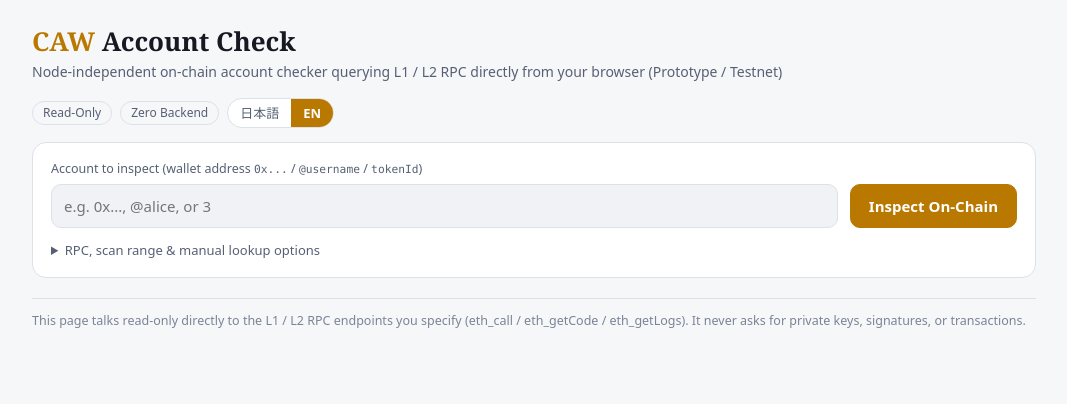
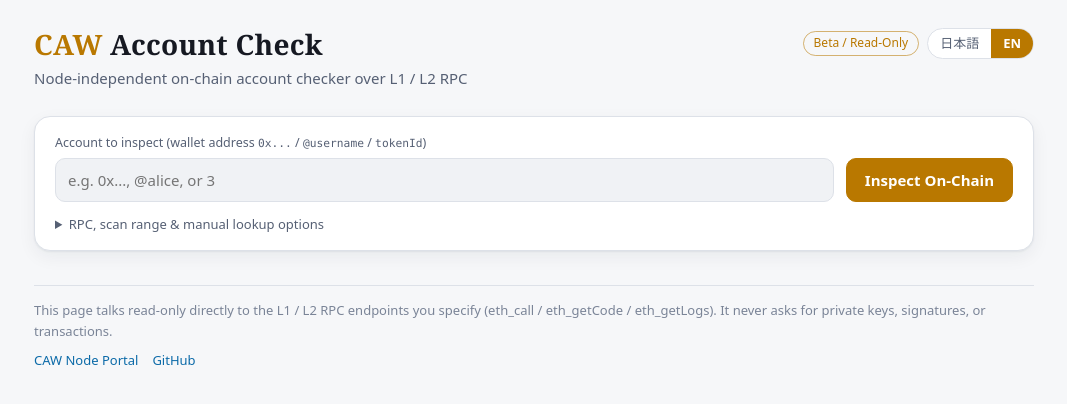
Before and after one commit to Caw-Lab/caw-account-check, a plain HTML site: page index.html in a window 1280 px wide. Shown: the whole page, without its empty margins (106-1173 px from the left). Drawn offline with Linux system fonts and the light colour scheme.

Commit message:
style(ui): align header, lang toggle, and card styling with CAW Node Portal

```diff
--- a/app.js
+++ b/app.js
@@ -540,6 +540,9 @@ function applyLang() {
   for (const el of document.querySelectorAll('[data-i18n-placeholder]')) {
     el.setAttribute('placeholder', t(el.dataset.i18nPlaceholder));
   }
+  for (const el of document.querySelectorAll('[data-i18n-title]')) {
+    el.setAttribute('title', t(el.dataset.i18nTitle));
+  }
   renderAllSnapshot();
 }
 
--- a/index.html
+++ b/index.html
@@ -21,6 +21,7 @@
   --ok: #5fd08a;
   --warn: #f0c14b;
   --bad: #ef6f8f;
+  --shadow: 0 1px 0 rgba(255,255,255,.03) inset, 0 8px 24px rgba(0,0,0,.25);
 }
 @media (prefers-color-scheme: light) {
   :root {
@@ -37,6 +38,7 @@
     --ok: #1f8f4e;
     --warn: #9a7300;
     --bad: #c23a63;
+    --shadow: 0 1px 2px rgba(20,30,50,.06), 0 6px 18px rgba(20,30,50,.06);
   }
 }
 
@@ -45,7 +47,7 @@ body {
   margin: 0;
   background: var(--bg);
   color: var(--fg);
-  font: 15px/1.6 system-ui, -apple-system, "Hiragino Sans", "Noto Sans JP", sans-serif;
+  font: 15px/1.6 system-ui, -apple-system, "Hiragino Sans", "Noto Sans JP", "Yu Gothic UI", sans-serif;
 }
 a { color: var(--link); text-decoration: none; }
 a:hover { text-decoration: underline; }
@@ -53,20 +55,24 @@ code, .mono {
   font-family: ui-monospace, SFMono-Regular, Menlo, Consolas, monospace;
   font-size: 0.9em;
 }
-.wrap { max-width: 1040px; margin: 0 auto; padding: 0 18px 40px; }
+.wrap { max-width: 1040px; margin: 0 auto; padding: 0 20px; }
 
 .top {
-  padding: 26px 0 14px;
+  padding: 28px 0 8px;
   display: flex;
   justify-content: space-between;
   align-items: flex-start;
-  gap: 14px;
-  flex-wrap: wrap;
-}
-.brand h1 { margin: 0; font: 700 26px/1.2 Georgia, serif; }
+  gap: 16px;
+}
+.brand { min-width: 0; }
+.brand h1 { margin: 0; font: 600 28px/1.2 Georgia, "Times New Roman", serif; letter-spacing: .01em; }
 .brand h1 span { color: var(--accent); }
-.brand p { margin: 4px 0 0; color: var(--mute); font-size: 14px; }
-.badges { display: flex; gap: 8px; flex-wrap: wrap; align-items: center; }
+.brand p { margin: 4px 0 0; color: var(--mute); font-size: 15px; }
+.tools { display: flex; gap: 8px; align-items: center; flex-shrink: 0; margin-left: auto; }
+@media (max-width: 560px) {
+  .top { flex-wrap: wrap; gap: 10px; }
+  .brand h1 { font-size: 24px; }
+}
 .seg {
   display: inline-flex;
   border: 1px solid var(--line);
@@ -99,6 +105,7 @@ code, .mono {
   max-width: 100%;
   overflow-wrap: anywhere;
 }
+.pill.beta { border-radius: 999px; border-color: color-mix(in srgb, var(--accent) 55%, transparent); color: var(--accent); cursor: help; white-space: nowrap; }
 .pill.ok { border-color: color-mix(in srgb, var(--ok) 45%, transparent); color: var(--ok); }
 .pill.info { border-color: color-mix(in srgb, var(--link) 45%, transparent); color: var(--link); }
 .pill.warn { border-color: color-mix(in srgb, var(--warn) 50%, transparent); color: var(--warn); }
@@ -107,10 +114,12 @@ code, .mono {
 .card {
   background: var(--surface);
   border: 1px solid var(--line);
-  border-radius: 14px;
-  padding: 16px 18px;
-  margin-bottom: 16px;
-}
+  border-radius: 16px;
+  padding: 16px 20px;
+  margin-bottom: 18px;
+  box-shadow: var(--shadow);
+}
+.query-card { margin-top: 18px; }
 
 .input-row { display: flex; gap: 12px; align-items: flex-end; flex-wrap: wrap; }
 .grow { flex: 1 1 320px; }
@@ -171,7 +180,7 @@ details.advanced summary { cursor: pointer; color: var(--mute); font-size: 13px;
   border-bottom: 1px solid var(--line);
   padding-bottom: 8px;
 }
-.sec-head h2 { margin: 0; font-size: 17px; }
+.sec-head h2 { margin: 0; font-size: 18px; font-weight: 650; }
 .sec-sub { color: var(--faint); font-size: 12.5px; }
 
 .kv-grid {
@@ -293,11 +302,19 @@ tr:last-child td { border-bottom: 0; }
 .empty { color: var(--faint); font-size: 13.5px; margin: 4px 0; }
 
 footer {
-  margin-top: 20px;
-  padding-top: 12px;
+  margin: 34px 0 40px;
+  padding-top: 14px;
   border-top: 1px solid var(--line);
   color: var(--faint);
-  font-size: 12.5px;
+  font-size: 13px;
+  display: flex;
+  flex-direction: column;
+  gap: 8px;
+}
+.foot-links {
+  display: flex;
+  gap: 14px;
+  flex-wrap: wrap;
 }
   </style>
 </head>
@@ -308,9 +325,8 @@ footer {
         <h1><span>CAW</span> Account Check</h1>
         <p data-i18n="subtitle"></p>
       </div>
-      <div class="badges">
-        <span class="pill" data-i18n="pill_readonly"></span>
-        <span class="pill" data-i18n="pill_zerobackend"></span>
+      <div class="tools">
+        <span class="pill beta" data-i18n="pill_beta" data-i18n-title="pill_beta_tip" tabindex="0"></span>
         <div class="seg" id="langseg" role="group" aria-label="Language">
           <button type="button" data-lang="ja">日本語</button>
           <button type="button" data-lang="en">EN</button>
@@ -425,6 +441,10 @@ footer {
 
     <footer>
       <span data-i18n="footer_note"></span>
+      <span class="foot-links">
+        <a href="https://caw-lab.github.io/caw-node-portal/" data-i18n="footer_portal"></a>
+        <a href="https://github.com/Caw-Lab/caw-account-check" target="_blank" rel="noopener noreferrer">GitHub</a>
+      </span>
     </footer>
   </div>
 
@@ -1336,9 +1356,9 @@ async function inspectMarketplace(l1Rpc, owner, contracts, { maxScanIds = 150, n
 
 const I18N = {
   ja: {
-    subtitle: 'ノード API を使わず、L1 / L2 RPC へ直接照会してウォレット・権限・残高・未回収分を点検するツール（試作版 / Testnet）',
-    pill_readonly: 'Read-Only',
-    pill_zerobackend: 'Zero Backend',
+    subtitle: 'ノード API を使わず、L1 / L2 RPC へ直接照会するアカウント点検ツール',
+    pill_beta: '試作版 / Read-Only',
+    pill_beta_tip: 'Testnet（Sepolia / Base Sepolia）向けの非公式・読み取り専用ツールです。秘密鍵や署名は不要で、バックエンドサーバーも使いません。',
     target_label_prefix: '対象アカウント（ウォレットアドレス ',
     target_label_mid: ' / ',
     target_label_suffix: '）',
@@ -1372,6 +1392,7 @@ const I18N = {
     h_transp: '参照コントラクト・透明性情報',
     sub_transp: 'コミット 97cd13f3（testnet 定義）',
     footer_note: 'ブラウザから指定された L1 / L2 RPC へ直接、読み取り専用（eth_call / eth_getCode / eth_getLogs）で通信します。秘密鍵や署名要求・資金回収操作は一切行いません。',
+    footer_portal: 'CAW Node Portal',
     // Dynamic summary
     sum1_title: '1. ウォレット委任 (EIP-7702)',
     sum1_eoa_st: '良好：通常のウォレット',
@@ -1534,9 +1555,9 @@ const I18N = {
     th_hbid: '最高入札',
   },
   en: {
-    subtitle: 'Node-independent on-chain account checker querying L1 / L2 RPC directly from your browser (Prototype / Testnet)',
-    pill_readonly: 'Read-Only',
-    pill_zerobackend: 'Zero Backend',
+    subtitle: 'Node-independent on-chain account checker over L1 / L2 RPC',
+    pill_beta: 'Beta / Read-Only',
+    pill_beta_tip: 'Unofficial read-only prototype for Testnet (Sepolia / Base Sepolia). Zero backend and never requests private keys or signatures.',
     target_label_prefix: 'Account to inspect (wallet address ',
     target_label_mid: ' / ',
     target_label_suffix: ')',
@@ -1570,6 +1591,7 @@ const I18N = {
     h_transp: 'Contracts & Transparency',
     sub_transp: 'Commit 97cd13f3 (testnet addresses)',
     footer_note: 'This page talks read-only directly to the L1 / L2 RPC endpoints you specify (eth_call / eth_getCode / eth_getLogs). It never asks for private keys, signatures, or transactions.',
+    footer_portal: 'CAW Node Portal',
     // Dynamic summary
     sum1_title: '1. Wallet Delegation (EIP-7702)',
     sum1_eoa_st: 'Healthy: Standard EOA',
@@ -2273,6 +2295,9 @@ function applyLang() {
   for (const el of document.querySelectorAll('[data-i18n-placeholder]')) {
     el.setAttribute('placeholder', t(el.dataset.i18nPlaceholder));
   }
+  for (const el of document.querySelectorAll('[data-i18n-title]')) {
+    el.setAttribute('title', t(el.dataset.i18nTitle));
+  }
   renderAllSnapshot();
 }
 
--- a/style.css
+++ b/style.css
@@ -12,6 +12,7 @@
   --ok: #5fd08a;
   --warn: #f0c14b;
   --bad: #ef6f8f;
+  --shadow: 0 1px 0 rgba(255,255,255,.03) inset, 0 8px 24px rgba(0,0,0,.25);
 }
 @media (prefers-color-scheme: light) {
   :root {
@@ -28,6 +29,7 @@
     --ok: #1f8f4e;
     --warn: #9a7300;
     --bad: #c23a63;
+    --shadow: 0 1px 2px rgba(20,30,50,.06), 0 6px 18px rgba(20,30,50,.06);
   }
 }
 
@@ -36,7 +38,7 @@ body {
   margin: 0;
   background: var(--bg);
   color: var(--fg);
-  font: 15px/1.6 system-ui, -apple-system, "Hiragino Sans", "Noto Sans JP", sans-serif;
+  font: 15px/1.6 system-ui, -apple-system, "Hiragino Sans", "Noto Sans JP", "Yu Gothic UI", sans-serif;
 }
 a { color: var(--link); text-decoration: none; }
 a:hover { text-decoration: underline; }
@@ -44,20 +46,24 @@ code, .mono {
   font-family: ui-monospace, SFMono-Regular, Menlo, Consolas, monospace;
   font-size: 0.9em;
 }
-.wrap { max-width: 1040px; margin: 0 auto; padding: 0 18px 40px; }
+.wrap { max-width: 1040px; margin: 0 auto; padding: 0 20px; }
 
 .top {
-  padding: 26px 0 14px;
+  padding: 28px 0 8px;
   display: flex;
   justify-content: space-between;
   align-items: flex-start;
-  gap: 14px;
-  flex-wrap: wrap;
+  gap: 16px;
 }
-.brand h1 { margin: 0; font: 700 26px/1.2 Georgia, serif; }
+.brand { min-width: 0; }
+.brand h1 { margin: 0; font: 600 28px/1.2 Georgia, "Times New Roman", serif; letter-spacing: .01em; }
 .brand h1 span { color: var(--accent); }
-.brand p { margin: 4px 0 0; color: var(--mute); font-size: 14px; }
-.badges { display: flex; gap: 8px; flex-wrap: wrap; align-items: center; }
+.brand p { margin: 4px 0 0; color: var(--mute); font-size: 15px; }
+.tools { display: flex; gap: 8px; align-items: center; flex-shrink: 0; margin-left: auto; }
+@media (max-width: 560px) {
+  .top { flex-wrap: wrap; gap: 10px; }
+  .brand h1 { font-size: 24px; }
+}
 .seg {
   display: inline-flex;
   border: 1px solid var(--line);
@@ -90,6 +96,7 @@ code, .mono {
   max-width: 100%;
   overflow-wrap: anywhere;
 }
+.pill.beta { border-radius: 999px; border-color: color-mix(in srgb, var(--accent) 55%, transparent); color: var(--accent); cursor: help; white-space: nowrap; }
 .pill.ok { border-color: color-mix(in srgb, var(--ok) 45%, transparent); color: var(--ok); }
 .pill.info { border-color: color-mix(in srgb, var(--link) 45%, transparent); color: var(--link); }
 .pill.warn { border-color: color-mix(in srgb, var(--warn) 50%, transparent); color: var(--warn); }
@@ -98,10 +105,12 @@ code, .mono {
 .card {
   background: var(--surface);
   border: 1px solid var(--line);
-  border-radius: 14px;
-  padding: 16px 18px;
-  margin-bottom: 16px;
+  border-radius: 16px;
+  padding: 16px 20px;
+  margin-bottom: 18px;
+  box-shadow: var(--shadow);
 }
+.query-card { margin-top: 18px; }
 
 .input-row { display: flex; gap: 12px; align-items: flex-end; flex-wrap: wrap; }
 .grow { flex: 1 1 320px; }
@@ -162,7 +171,7 @@ details.advanced summary { cursor: pointer; color: var(--mute); font-size: 13px;
   border-bottom: 1px solid var(--line);
   padding-bottom: 8px;
 }
-.sec-head h2 { margin: 0; font-size: 17px; }
+.sec-head h2 { margin: 0; font-size: 18px; font-weight: 650; }
 .sec-sub { color: var(--faint); font-size: 12.5px; }
 
 .kv-grid {
@@ -284,9 +293,17 @@ tr:last-child td { border-bottom: 0; }
 .empty { color: var(--faint); font-size: 13.5px; margin: 4px 0; }
 
 footer {
-  margin-top: 20px;
-  padding-top: 12px;
+  margin: 34px 0 40px;
+  padding-top: 14px;
   border-top: 1px solid var(--line);
   color: var(--faint);
-  font-size: 12.5px;
+  font-size: 13px;
+  display: flex;
+  flex-direction: column;
+  gap: 8px;
 }
+.foot-links {
+  display: flex;
+  gap: 14px;
+  flex-wrap: wrap;
+}
```
Also changed, not shown: index.template.html (+6 -3 lines), tests/rescue.test.mjs (+1 -1 lines), lib/i18n.js.
